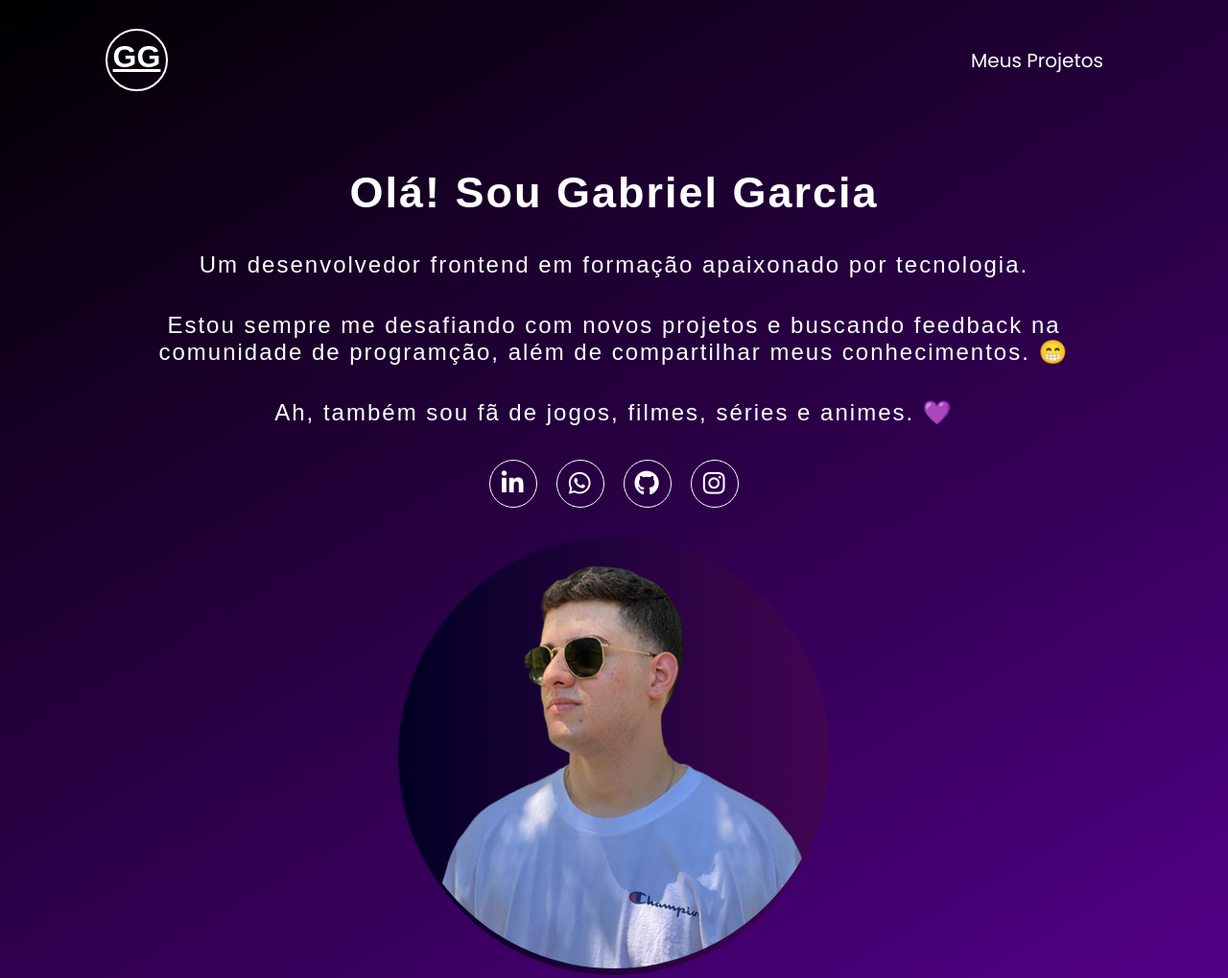
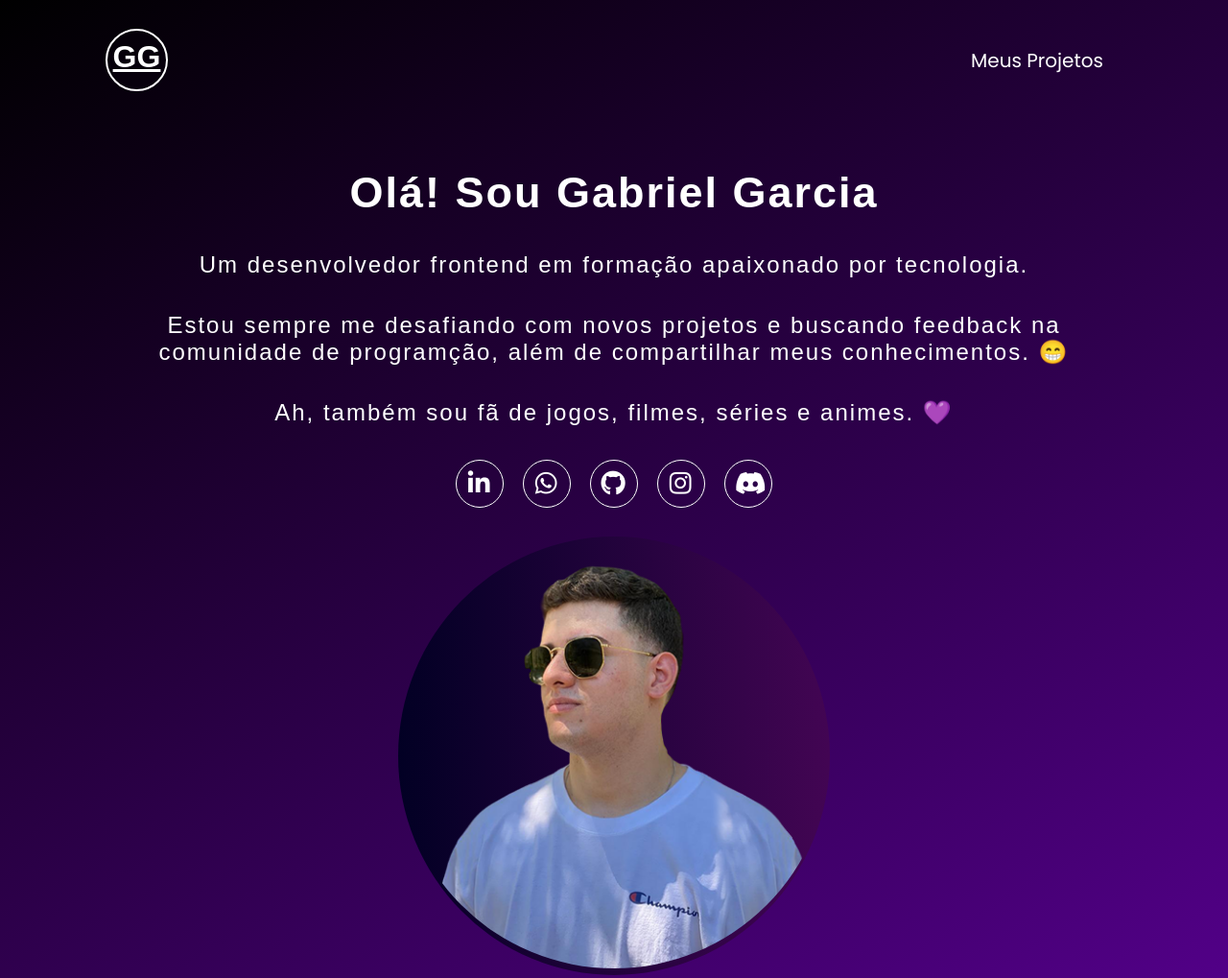
Before and after one commit to gaarciia/Portif-lio, a plain HTML site: page index.html in a window 1280 px wide. Shown: the top 1019 px of the page at 96% size. Drawn offline with nearby package versions, Linux system fonts and the light colour scheme.

Commit message:
update index.html
update discord

```diff
--- a/index.html
+++ b/index.html
@@ -67,6 +67,12 @@
                 <li>
                     <a href="https://www.instagram.com/garcia_biell/" title="Ir para o Instagram" target="_blank">
                         <i class="fab fa-instagram"></i>
+                    </a>
+                </li>
+
+                <li class="discord">
+                    <a href="https://discord.gg/h6Bd3eXV" title="Ir para o Discord" target="_blank">
+                        <i class="fab fa-discord"></i>
                     </a>
                 </li>
             </ul>
```
